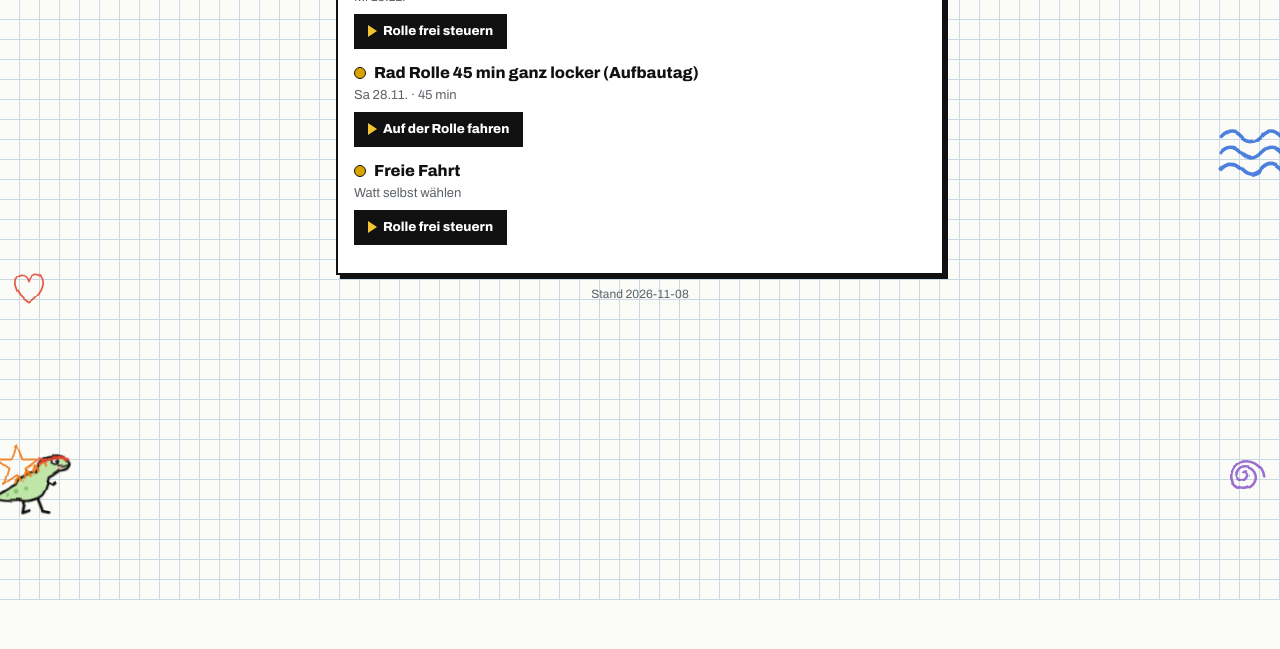
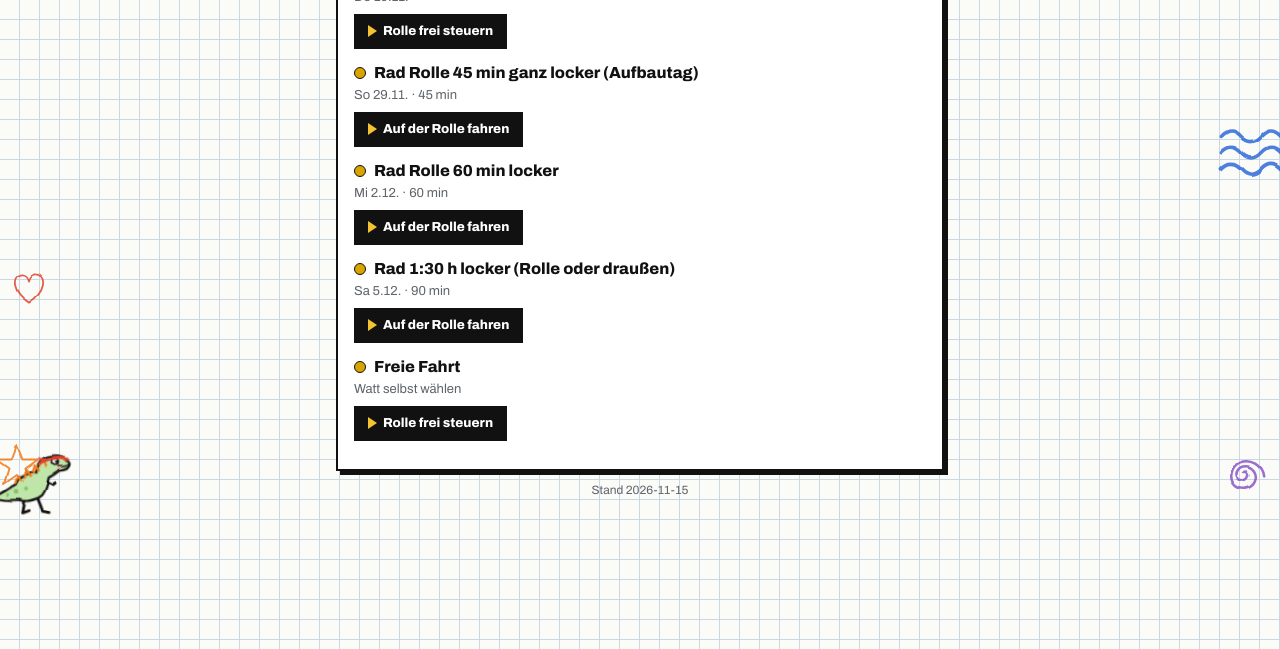
Before and after one commit to kratzermk-cmyk/Rolle, a plain HTML site: page index.html in a window 1280 px wide. Shown: the part 200-849 px from the top of the page. Before the commit the page ends 800 px from the top, so only its background shows below. Drawn offline with Linux system fonts and the light colour scheme.

Commit message:
KW 47–49: Neustart nach dem Fasten
Co-Authored-By: Claude Opus 5.5 <noreply@anthropic.com>
Claude-Session: https://claude.ai/code/session_019AeHjh1VGeuQHvgLy2MMgD

```diff
--- a/index.html
+++ b/index.html
@@ -805,7 +805,7 @@ button,.btn,input,label{touch-action:manipulation}
 </nav>
 <div id="sheetRoot"></div><div id="ergRoot"></div>
 <div class="roar" id="roar" hidden aria-live="polite"></div>
-<script>window.EMBED_PLAN={"weeks": [{"title": "", "days": [{"d": "Mi", "date": "2026-11-18", "units": [{"title": "Rad Rolle 30–40 min ganz locker (optional)", "sport": "bike", "erg": []}]}]}, {"title": "", "days": [{"d": "Sa", "date": "2026-11-28", "units": [{"title": "Rad Rolle 45 min ganz locker (Aufbautag)", "sport": "bike", "erg": [{"d": 600, "t": "Einrollen", "w": 100, "w1": 125}, {"d": 1800, "t": "Ganz locker, Kadenz 85–90", "w": 130}, {"d": 300, "t": "Ausrollen", "w": 120, "w1": 100}]}]}]}, {"title": "", "days": [{"d": "", "date": "", "units": [{"title": "Freie Fahrt", "sport": "bike", "erg": []}]}]}], "updated": "2026-11-08"};</script>
+<script>window.EMBED_PLAN={"weeks": [{"title": "", "days": [{"d": "Do", "date": "2026-11-19", "units": [{"title": "Rad Rolle 30–40 min ganz locker (optional)", "sport": "bike", "erg": []}]}]}, {"title": "", "days": [{"d": "So", "date": "2026-11-29", "units": [{"title": "Rad Rolle 45 min ganz locker (Aufbautag)", "sport": "bike", "erg": [{"d": 600, "t": "Einrollen", "w": 100, "w1": 125}, {"d": 1800, "t": "Ganz locker, Kadenz 85–90", "w": 130}, {"d": 300, "t": "Ausrollen", "w": 120, "w1": 100}]}]}]}, {"title": "", "days": [{"d": "Mi", "date": "2026-12-02", "units": [{"title": "Rad Rolle 60 min locker", "sport": "bike", "erg": [{"d": 600, "t": "Einrollen", "w": 110, "w1": 150}, {"d": 2700, "t": "Locker, Kadenz 85–95", "w": 160}, {"d": 300, "t": "Ausrollen", "w": 140, "w1": 110}]}]}, {"d": "Sa", "date": "2026-12-05", "units": [{"title": "Rad 1:30 h locker (Rolle oder draußen)", "sport": "bike", "erg": [{"d": 600, "t": "Einrollen", "w": 120, "w1": 160}, {"d": 4500, "t": "Grundlage, HF ≤ 138", "w": 170}, {"d": 300, "t": "Ausrollen", "w": 140, "w1": 110}]}]}]}, {"title": "", "days": [{"d": "", "date": "", "units": [{"title": "Freie Fahrt", "sport": "bike", "erg": []}]}]}], "updated": "2026-11-15"};</script>
 <style>.stepper,nav.tabs{display:none!important}.rl-today{background:var(--tint)}.card .pu{margin-bottom:12px}</style>
 <script>
 const PHASES=[
```
